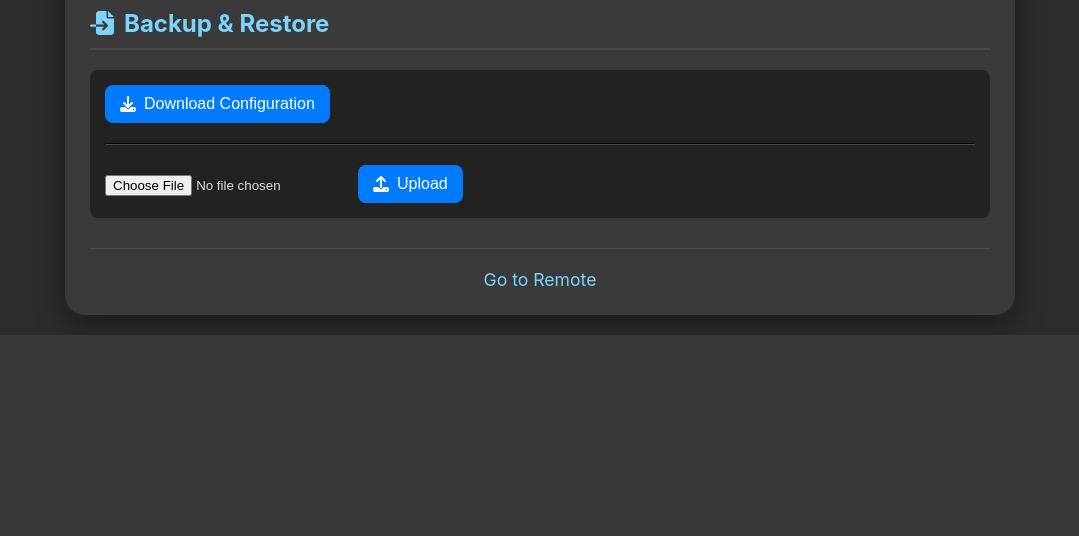
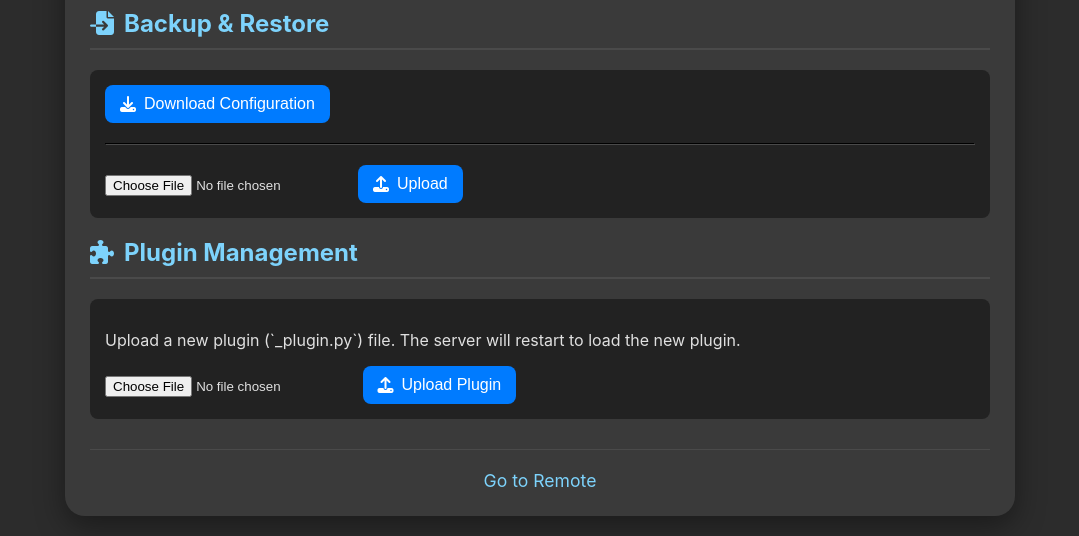
Before and after one commit to nuken/roku-bridge, a Flask app: page /status in a window 1280 px wide. Shown: the part 1327-1863 px from the top of the page, without its empty margins (100-1179 px from the left). Before the commit the page ends 1662 px from the top, so only its background shows below. Run offline with Flask 3, Linux system fonts and the light colour scheme; data that the repository does not hold is empty.

Commit message:
Added plugin upload feature

```diff
--- a/app.py
+++ b/app.py
@@ -297,6 +297,35 @@ def upload_config():
     except Exception as e:
         return f"Error processing config file: {e}", 400
 
+@app.route('/upload_plugin', methods=['POST'])
+def upload_plugin():
+    if 'file' not in request.files:
+        return "No file part", 400
+    file = request.files['file']
+    if file.filename == '' or not file.filename.endswith('_plugin.py'):
+        return "Invalid file. Must be a '_plugin.py' file.", 400
+
+    try:
+        # Determine the plugins directory
+        plugins_dir = os.path.join(os.path.dirname(__file__), 'plugins')
+        os.makedirs(plugins_dir, exist_ok=True) # Ensure it exists
+        save_path = os.path.join(plugins_dir, file.filename)
+
+        # Prevent directory traversal attacks
+        if not os.path.normpath(save_path).startswith(os.path.abspath(plugins_dir)):
+             return "Invalid filename", 400
+
+        file.save(save_path)
+        logging.info(f"New plugin uploaded: {file.filename}")
+
+        # Reload gunicorn to discover the new plugin
+        os.kill(os.getppid(), signal.SIGHUP)
+
+        return "Plugin uploaded successfully. Server is reloading...", 200
+    except Exception as e:
+        logging.error(f"Error saving plugin: {e}")
+        return f"Error saving plugin file: {e}", 500
+
 @app.route('/')
 def index():
     return f"Roku Channels Bridge is running. <a href='/status'>View Status</a> | <a href='/remote'>Go to Remote</a>"
--- a/templates/status.html
+++ b/templates/status.html
@@ -86,6 +86,16 @@
 
         <div class="section-header" style="padding-bottom: 10px; margin-top: 20px;"><h2><i class="fa-solid fa-file-import"></i> Backup & Restore</h2></div>
         <div class="backup-restore"><button class="button" onclick="downloadConfig()"><i class="fa-solid fa-download"></i> Download Configuration</button><hr style="border-color: var(--border-color); margin: 20px 0;"><form id="upload-form" action="/upload_config" method="post" enctype="multipart/form-data"><input type="file" name="file" id="file-input" required><button type="submit" class="button"><i class="fa-solid fa-upload"></i> Upload</button></form></div>
+
+        <div class="section-header" style="padding-bottom: 10px; margin-top: 20px;"><h2><i class="fa-solid fa-puzzle-piece"></i> Plugin Management</h2></div>
+        <div class="backup-restore">
+            <p>Upload a new plugin (`_plugin.py`) file. The server will restart to load the new plugin.</p>
+            <form id="upload-plugin-form" method="post" enctype="multipart/form-data">
+                <input type="file" name="file" id="plugin-file-input" required accept=".py">
+                <button type="submit" class="button"><i class="fa-solid fa-upload"></i> Upload Plugin</button>
+            </form>
+        </div>
+
         <div class="nav-links"><a href="/remote">Go to Remote</a></div>
     </div>
     <div id="tuner-modal" class="modal"><div class="modal-content"><div class="modal-header"><h3 id="tuner-modal-title">Edit Tuner</h3><span class="close-button" onclick="closeModal('tuner-modal')">&times;</span></div><div class="modal-body"><form id="tuner-form"><input type="hidden" id="tuner-index"><div class="form-group"><label for="tuner-name">Name</label><input type="text" id="tuner-name" required></div><div class="form-group"><label for="tuner-roku-ip">Roku IP</label><input type="text" id="tuner-roku-ip" required></div><div class="form-group"><label for="tuner-encoder-url">Encoder URL</label><input type="text" id="tuner-encoder-url" required></div><div class="form-group"><label for="tuner-priority">Priority</label><input type="number" id="tuner-priority" value="99"></div><div class="form-group"><label for="tuner-encoding-mode">Encoding Mode (Optional)</label><select id="tuner-encoding-mode"><option value="">Use Global Default</option><option value="proxy">Proxy</option><option value="remux">Remux</option><option value="reencode">Re-encode Audio</option></select></div><button type="submit" class="button">Save Tuner</button></form></div></div></div>
@@ -345,6 +355,19 @@
             } catch (error) { showNotification('Upload failed: ' + error.message, 'error'); }
         });
 
+        document.getElementById('upload-plugin-form').addEventListener('submit', async function(e) {
+            e.preventDefault();
+            const formData = new FormData(this);
+            try {
+                const response = await fetch('/upload_plugin', { method: 'POST', body: formData });
+                const msg = await response.text();
+                showNotification(msg, response.ok ? 'success' : 'error');
+                if (response.ok) setTimeout(() => window.location.reload(), 1500);
+            } catch (error) {
+                showNotification('Plugin upload failed: ' + error.message, 'error');
+            }
+        });
+
         function deleteItem(key, index) { if (confirm('Are you sure?')) { appConfig[key].splice(index, 1); renderAllTables(); } }
 
         async function fetchStatus() {
```
